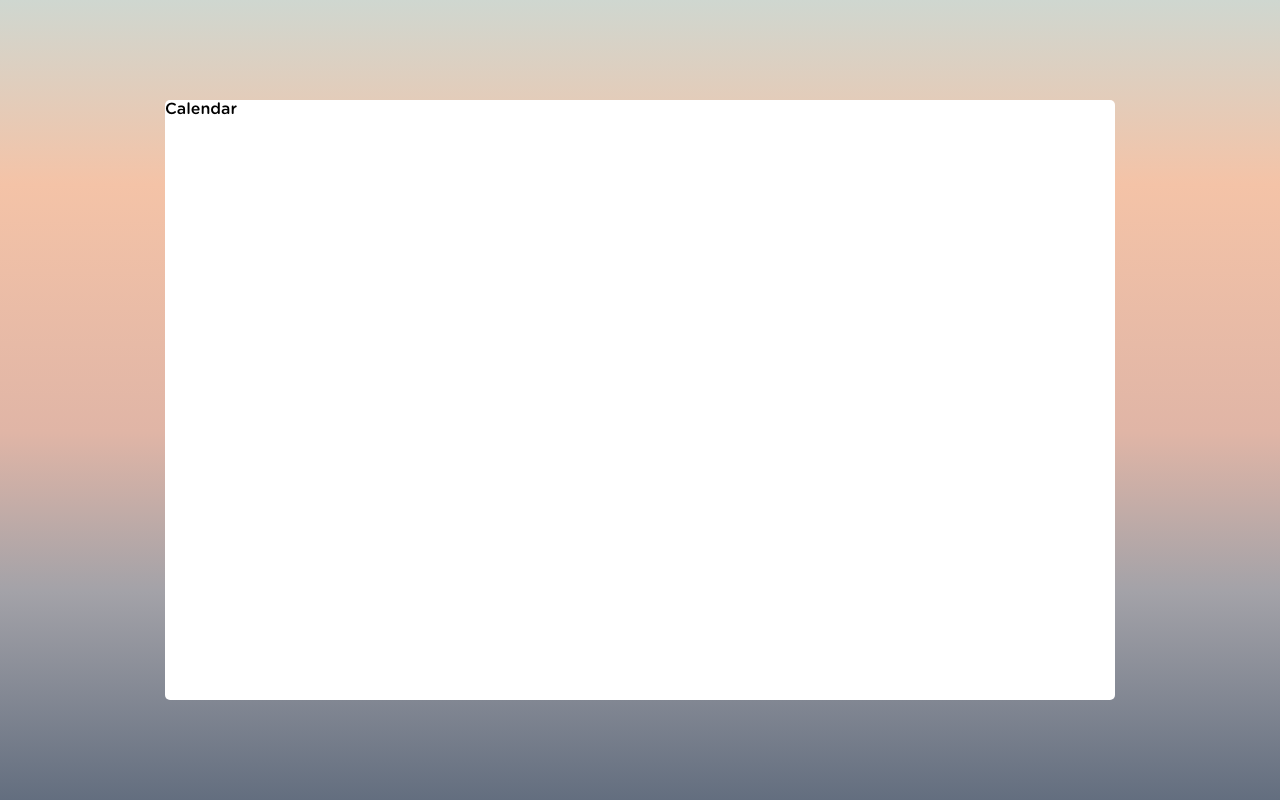
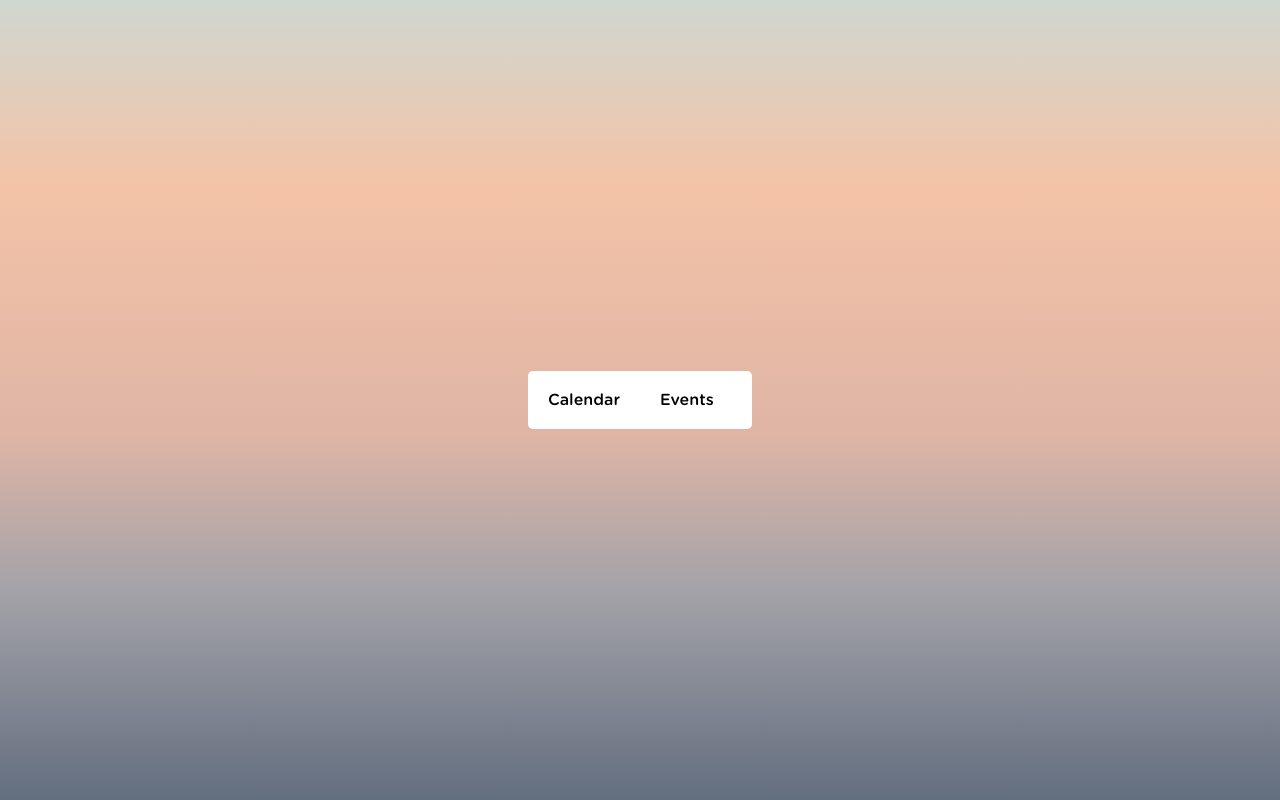
Before and after one commit to anton-marchenko/am.freebie-calendar-template, a website: page index.html in a window 1280 px wide. Drawn offline with Linux system fonts and the light colour scheme.

Commit message:
Rafeactor: some style changes, grid layout

```diff
--- a/index.html
+++ b/index.html
@@ -7,8 +7,9 @@
     <link rel="stylesheet" href="css/style.css">
 </head>
 <body>
-    <div class="calendar">
-        Calendar
+    <div class="calendar-outer">
+        <div class="calendar-box">Calendar</div>
+        <div class="events-box">Events</div>
     </div>
 </body>
 </html>
--- a/scss/style.scss
+++ b/scss/style.scss
@@ -6,24 +6,18 @@
     box-sizing: border-box;
 }
 
-html,
-body {
-    display: flex;
-    min-height: 100%;
-    width: 100%;
-    margin: 0;
-    padding: 0;
-}
-
 html {
-    line-height: 1.15;
-    justify-content: flex-start;
-    align-items: stretch;
+    height: 100%;
 }
 
 body {
+    display: grid;
+    align-content: center;
     justify-content: center;
-    align-items: center;
+    grid-template-columns: auto;
+    grid-template-rows: auto;
+    min-height: 100%;
+    margin: 0;
     background: linear-gradient(
         to bottom,
         rgb(207, 215, 208) 0%,
@@ -32,7 +26,8 @@ body {
         rgb(163, 162, 168) 74%,
         rgb(99, 110, 127) 100%
     );
-    font-family: "Gotham Rounded Medium";
+    line-height: 1.15;
+    font-family: "Gotham Rounded Medium", sans-serif;
 }
 
 @font-face {
@@ -46,12 +41,17 @@ body {
 
 // === Calendar ===
 
-.calendar {
+.calendar-outer {
     flex-shrink: 0;
     border-radius: 5px;
     background-color: #ffffff;
-    height: 600px;
-    width: 950px;
+    display: grid;
+    grid-template-columns: 1fr 1fr;
+}
+
+.calendar-box,
+.events-box {
+    padding: 20px;
 }
 
 // === / Calendar ===
```
Also changed, not shown: css/style.css.
